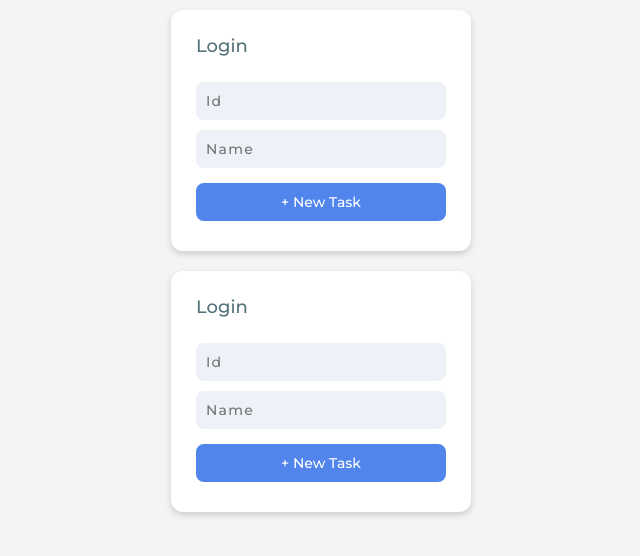
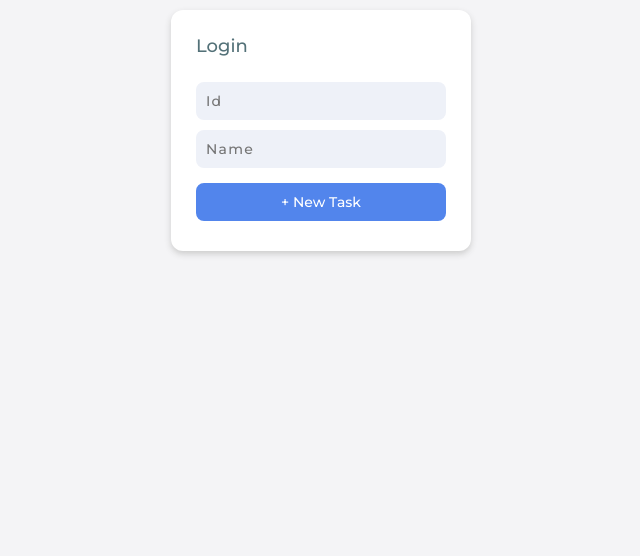
Before and after one commit to kinhow/assesstment, a React (Create React App) app: page / in a window 1280 px wide. Shown: the top 556 px of the page, without its empty margins (319-959 px from the left). Built offline with nearby package versions, Linux system fonts and the light colour scheme.

Commit message:
updated app file

```diff
--- a/src/App.js
+++ b/src/App.js
@@ -18,7 +18,7 @@ const App = () => {
             <Route path='/dashboard' component={DashBoard} />
           </ModalProvider>
         </Switch>
-        <Route exact path='/' component={Login} />
+        {/* <Route exact path='/' component={Login} /> */}
       </Router>
     </UserProvider>
   );
```
